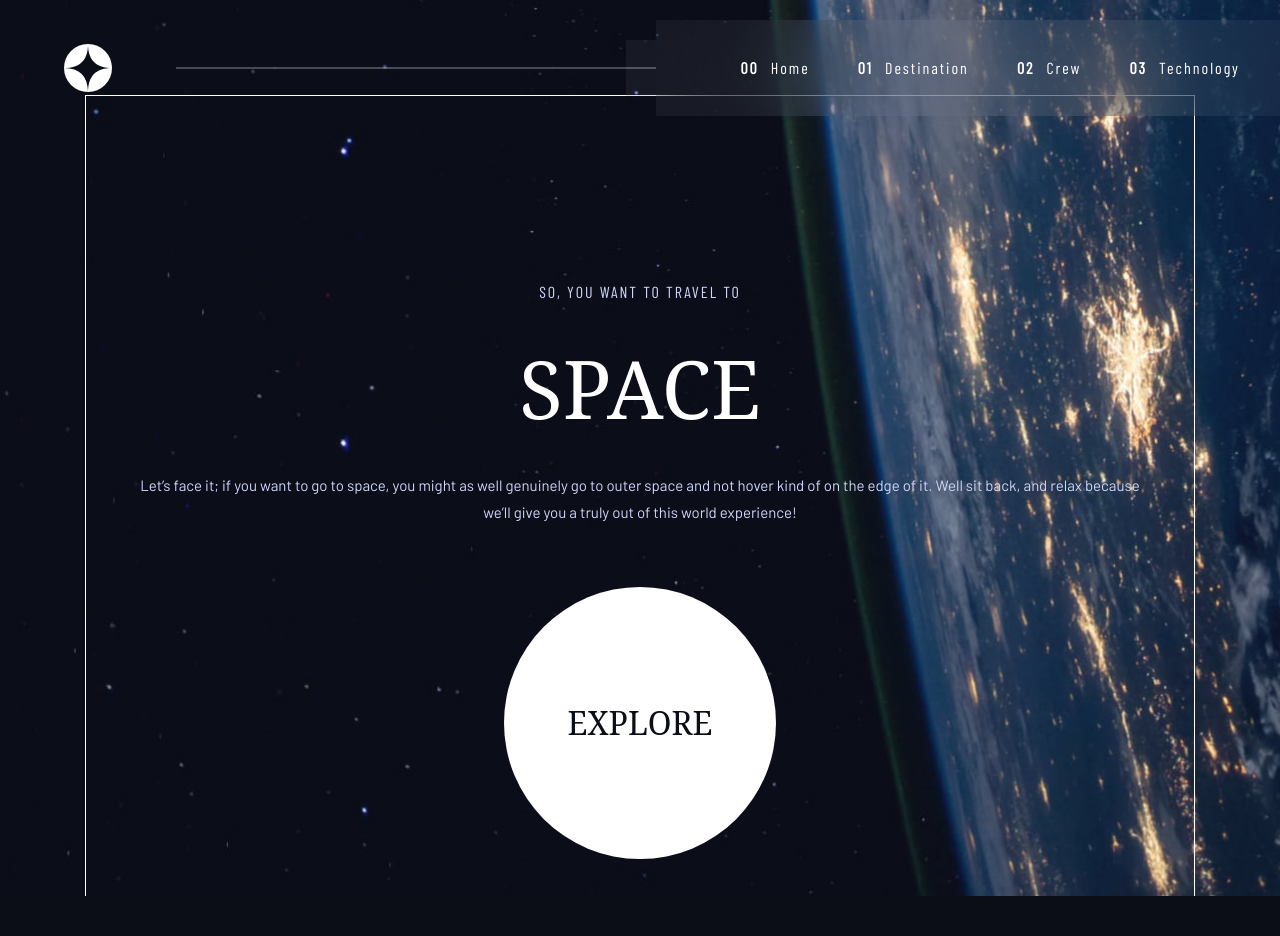
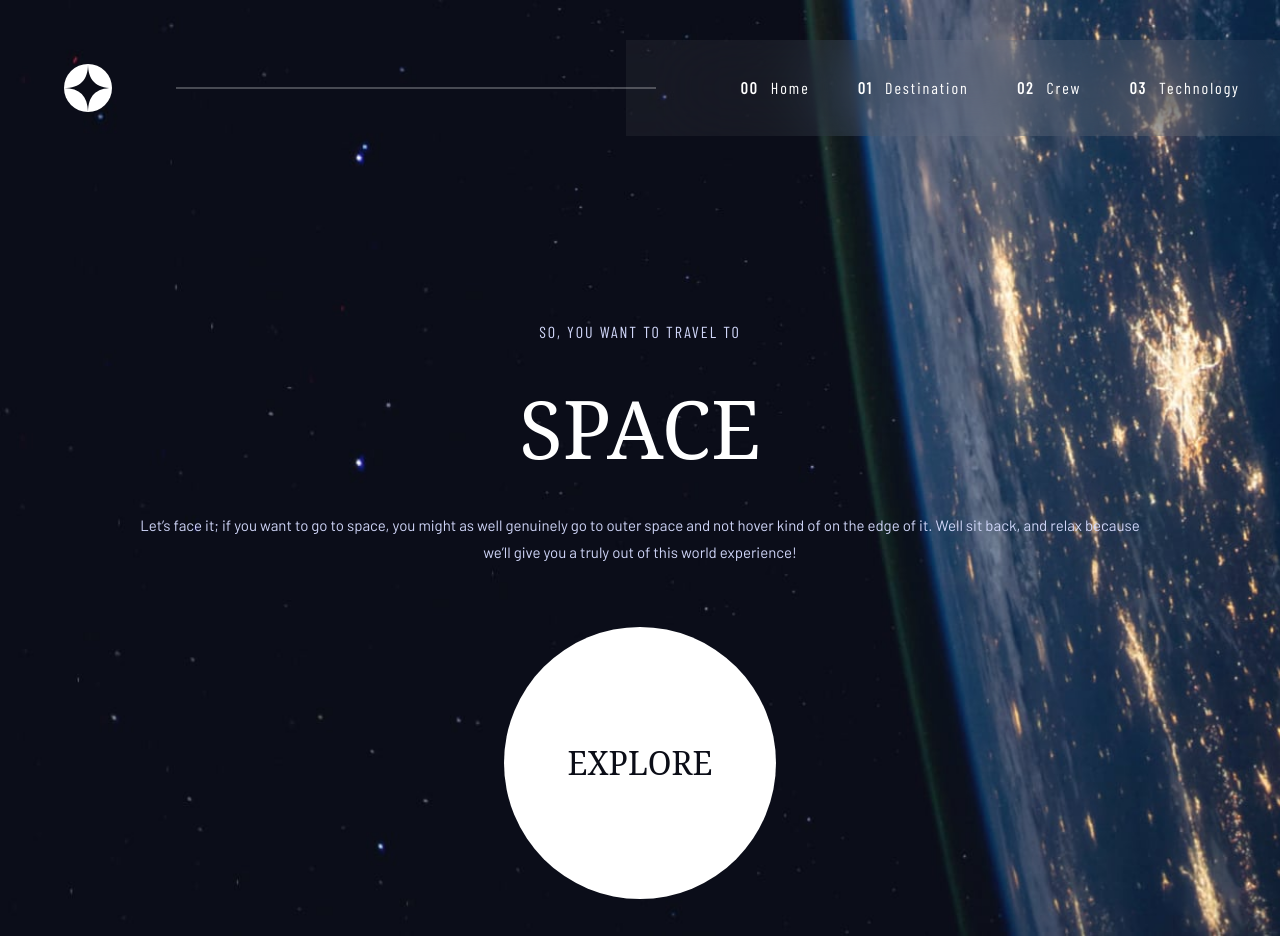
Before and after one commit to 11amanraj/space-tourism, a Next.js app: page / in a window 1280 px wide. Before the commit the page ends 896 px from the top, so only its background shows below. Built offline with nearby package versions, Linux system fonts and the light colour scheme; a web font is replaced by a local one.

Commit message:
minor changes to layout

```diff
--- a/app/components/NavBar/NavBar.tsx
+++ b/app/components/NavBar/NavBar.tsx
@@ -29,7 +29,7 @@ const NavBar = () => {
   ]
 
   return (
-    <nav className='flex justify-between items-center p-6 md:p-0 md:h-24 lg:pt-10'>
+    <nav className='flex justify-between items-center p-6 md:p-0 md:h-24'>
       <Link href={'/'}>
         <img src="/shared/logo.svg" alt="logo"  className='w-10 h-10 sm:w-12 sm:h-12 md:mx-10 lg:mx-16'/>
       </Link>
@@ -37,7 +37,7 @@ const NavBar = () => {
       <div className='hidden lg:flex lg:flex-1 lg:h-full lg:items-center'>
         <div className='flex-1 h-[2px] bg-secondary opacity-25'></div>
         <div className='bg-secondary/5 backdrop-blur-2xl h-full w-7.5 flex items-center'>
-          <div className='h-[2px] flex-1 lg:bg-secondary lg:opacity-25'></div>
+        <div className='h-[2px] flex-1 lg:bg-secondary lg:opacity-25'></div>
         </div>
       </div>
 
--- a/app/layout.tsx
+++ b/app/layout.tsx
@@ -27,9 +27,9 @@ export default function RootLayout({
   return (
     <html lang="en">
       <body>
-        <div className={`${backgrounds[pathname]} bg-cover`}>
+        <div className={`${backgrounds[pathname]} bg-cover lg:pt-10`}>
           <NavBar/>
-          <div className={`outline-1 max-w-277 mx-auto p-6 pt-28 flex flex-col justify-center items-center h-[100dvh] gap-6 self-center md:pt-46`}>
+          <div className={`max-w-277 mx-auto p-6 pt-28 flex flex-col justify-center items-center h-[100dvh] gap-6 self-center md:pt-46`}>
               {children}
           </div>
         </div>
```
